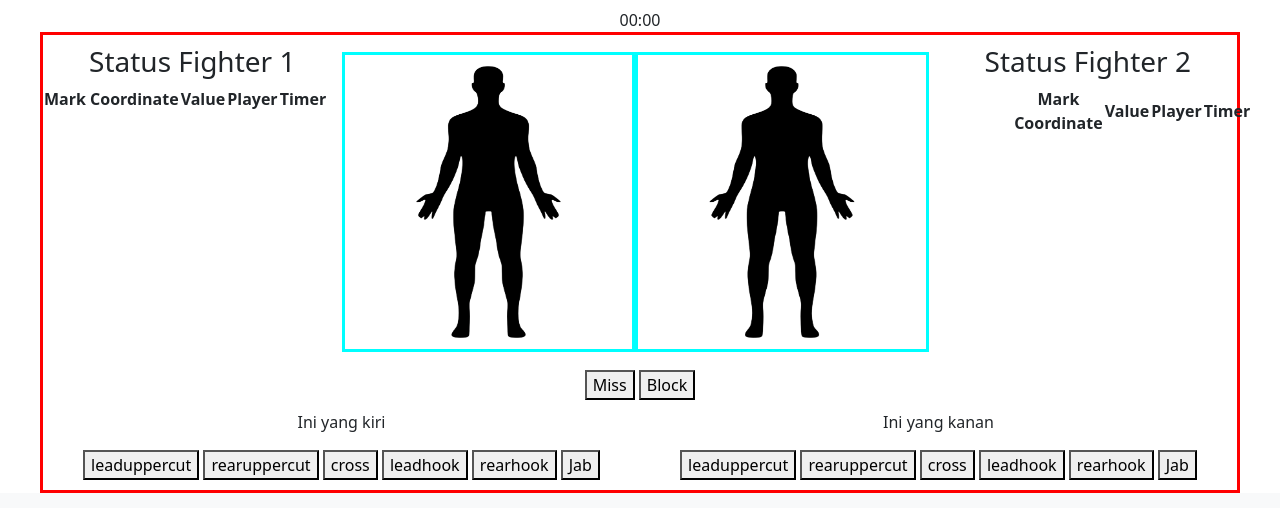
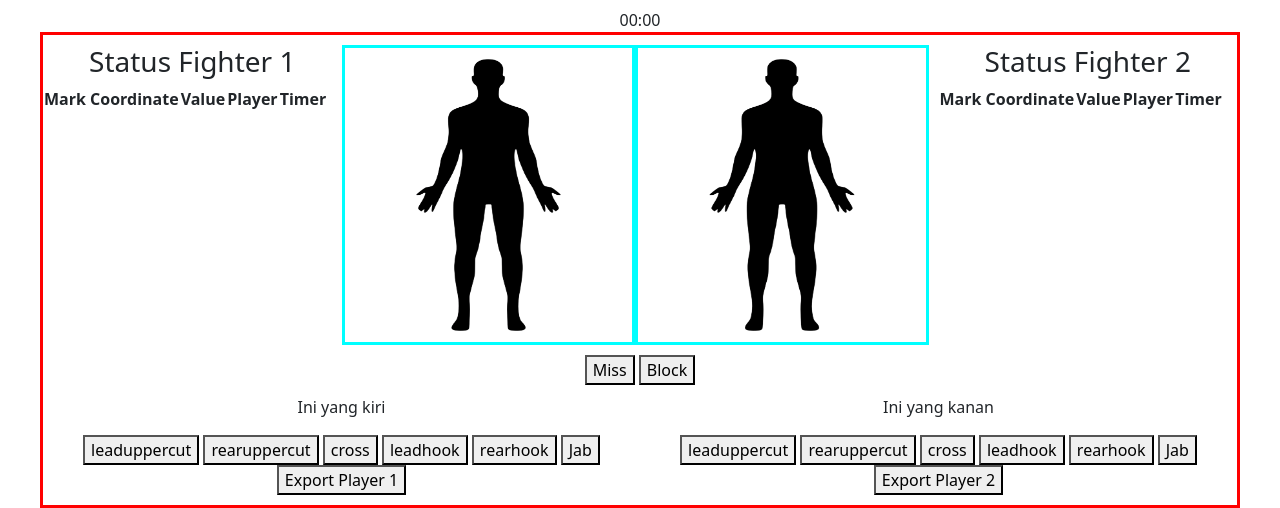
Before and after one commit to boycakra/Mobile-Legend-analisis, a Flask app: page / in a window 1280 px wide. Shown: the part 366-874 px from the top of the page. Run offline with Flask 3, Linux system fonts and the light colour scheme; lists and menus that the app fills with data are empty.

Commit message:
Add Export CSV and Fix edit tabel
Menambah kan button export dan fix edit tabel

```diff
--- a/static/script.js
+++ b/static/script.js
@@ -89,6 +89,38 @@ document.addEventListener("DOMContentLoaded", function () {
             }
         };
     }
+        // Function to convert a table to a CSV string
+    function tableToCSV(tableId) {
+        const table = document.getElementById(tableId);
+        const rows = Array.from(table.querySelectorAll('tr'));
+
+        // Extract table headers
+        const headers = Array.from(rows[0].querySelectorAll('th')).map(header => header.textContent);
+
+        // Extract table data rows
+        const dataRows = rows.slice(1).map(row => {
+            return Array.from(row.querySelectorAll('td')).map(cell => cell.textContent);
+        });
+
+        // Create CSV content
+        const csvContent = [headers, ...dataRows].map(row => row.join(',')).join('\n');
+
+        return csvContent;
+    }
+
+        // Function to download a CSV file
+    function downloadCSV(fileName, csvContent) {
+        const blob = new Blob([csvContent], { type: 'text/csv' });
+        const url = URL.createObjectURL(blob);
+        const a = document.createElement('a');
+        a.style.display = 'none';
+        a.href = url;
+        a.download = fileName;
+        document.body.appendChild(a);
+        a.click();
+        document.body.removeChild(a);
+        URL.revokeObjectURL(url);
+    }
 
     // Button click listeners for Player 1
     document.getElementById("leaduppercut").addEventListener("click", boxingMoveHandler("Player", "leaduppercut"));
@@ -120,6 +152,18 @@ document.addEventListener("DOMContentLoaded", function () {
             markingCircleClass = `${currentMove}-block-mark-circle`;
             valueDisplays[currentPlayer].innerHTML = `Value: block ${currentMove}`;
         }
+    });
+
+        // Event listener for Player 1 export button
+    document.getElementById('export-player1').addEventListener('click', function () {
+        const csvContent = tableToCSV('player1-table');
+        downloadCSV('player1.csv', csvContent);
+    });
+
+    // Event listener for Player 2 export button
+    document.getElementById('export-player2').addEventListener('click', function () {
+        const csvContent = tableToCSV('player2-table');
+        downloadCSV('player2.csv', csvContent);
     });
 
     // Ambil lokasi table
--- a/static/style.css
+++ b/static/style.css
@@ -80,7 +80,11 @@
 }
 
 #player2-table {
-    margin-left: 25%;
+    margin-left: 0%;
+    width: 100%;
+    justify-content: space-between;
+    display: grid;
+    margin-right: auto;
 }
 
 thead,
@@ -124,6 +128,13 @@ tbody {
     text-align: center;
     padding-right: 25px;
 }
+/* CSS for table container with horizontal scroll */
+.table-container {
+    width: 100%; /* Adjust the width as needed */
+    overflow-x: auto;
+    white-space: nowrap; /* Prevent line breaks in table cells */
+}
+
 
 #stats-table th {
     background-color: #f2f2f2;
--- a/templates/index.html
+++ b/templates/index.html
@@ -44,6 +44,7 @@
                 <!-- Lokasi table player sebelah kiri -->
                 <div id="stats1">
                     <h3>Status Fighter 1</h3>
+                    <div class="table-container">
                     <table id="player1-table">
                         <thead>
                             <tr>
@@ -57,6 +58,7 @@
                             <!-- Table rows will be inserted dynamically using JavaScript -->
                         </tbody>
                     </table>
+                    </div>
                 </div>
                 <!-- Lokasi gambar -->
                 <div id="image-container">
@@ -68,6 +70,7 @@
                 <!-- Lokasi table player sebelah kanan -->
                 <div id="stats2">
                     <h3>Status Fighter 2</h3>
+                    <div class="table-container">
                     <table id="player2-table">
                         <thead>
                             <tr>
@@ -79,6 +82,7 @@
                         </thead>
                         <tbody id="mark-table-body-2"></tbody>
                     </table>
+                    </div>
                 </div>
             </div>
             <div id="Confrim">
@@ -98,6 +102,7 @@
                     <button id="jab">Jab</button> <!-- New Jab button -->
                     <div id="coordinate-display"></div>
                     <div id="value-display"></div>
+                    <button id="export-player1">Export Player 1</button>
                 </div>
                 <div id="stats2-now">
                     <p>Ini yang kanan</p>
@@ -109,8 +114,10 @@
                     <button id="jabplayer2">Jab</button> <!-- New JabPlayer2 button -->
                     <div id="coordinate-display_player2"></div>
                     <div id="value-display_player2"></div>
+                    <button id="export-player2">Export Player 2</button>
                 </div>
             </div>
+
         </div>
         <script src="{{url_for('static', filename= 'script.js')}}" defer></script>
         <script src="https://cdn.jsdelivr.net/npm/bootstrap@5.3.2/dist/js/bootstrap.bundle.min.js" integrity="sha384-C6RzsynM9kWDrMNeT87bh95OGNyZPhcTNXj1NW7RuBCsyN/o0jlpcV8Qyq46cDfL" crossorigin="anonymous"></script>
```
